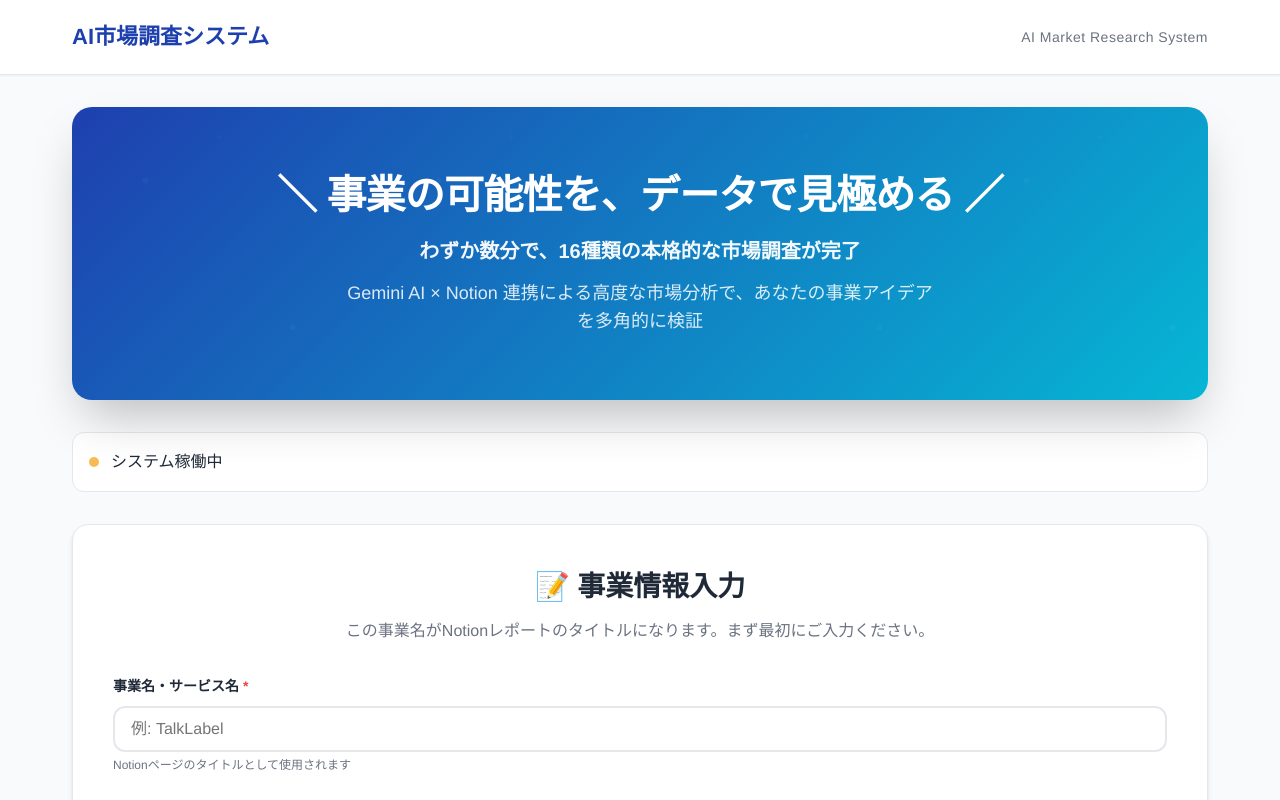
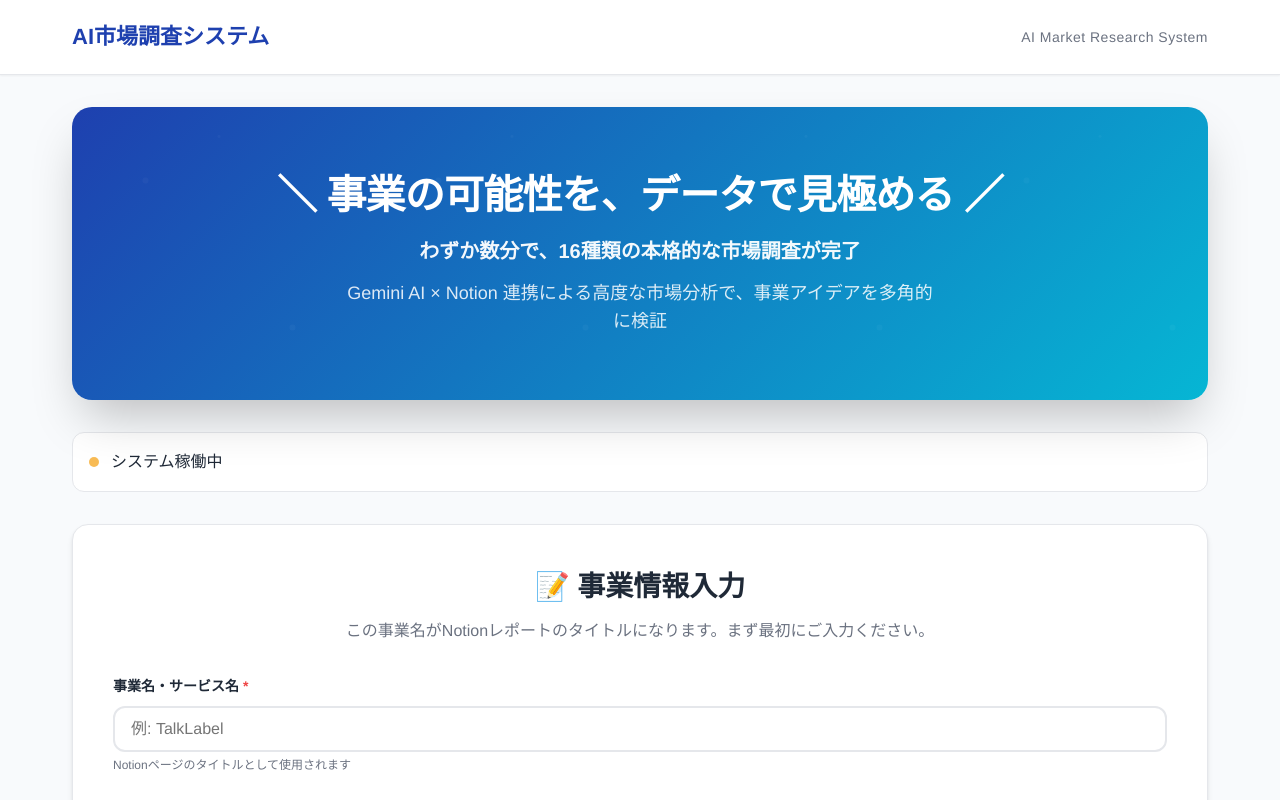
Before and after one commit to t-hamamura/market-research-system, a website: page public/index.html in a window 1280 px wide. Shown: the top 800 px of the page. Drawn offline with Linux system fonts and the light colour scheme; no server answers.

Commit message:
Update index.html

```diff
--- a/public/index.html
+++ b/public/index.html
@@ -36,7 +36,7 @@
                 わずか数分で、16種類の本格的な市場調査が完了
             </p>
             <p class="hero-description">
-                Gemini AI × Notion 連携による高度な市場分析で、あなたの事業アイデアを多角的に検証
+                Gemini AI × Notion 連携による高度な市場分析で、事業アイデアを多角的に検証
             </p>
         </section>
 
```
